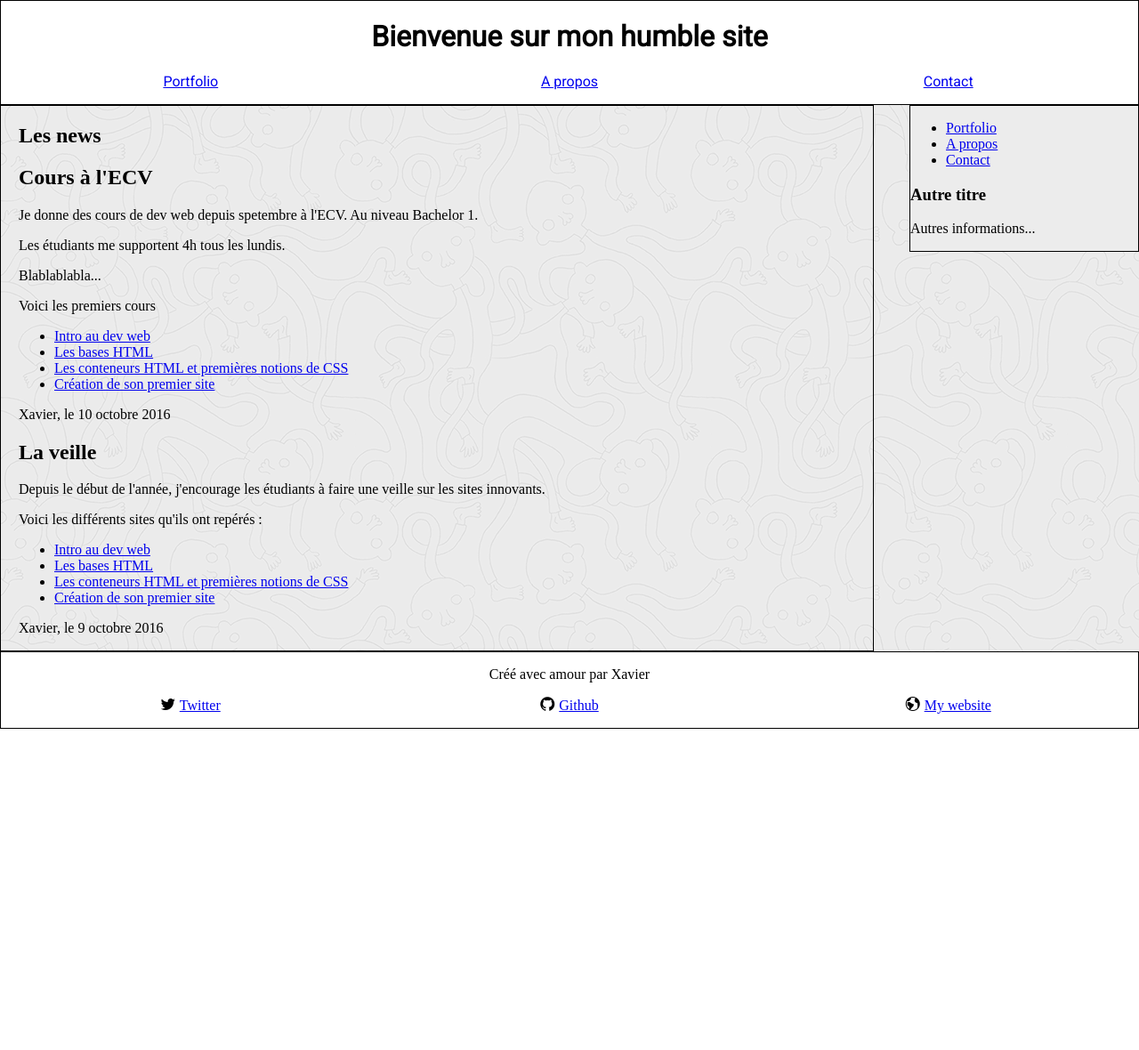
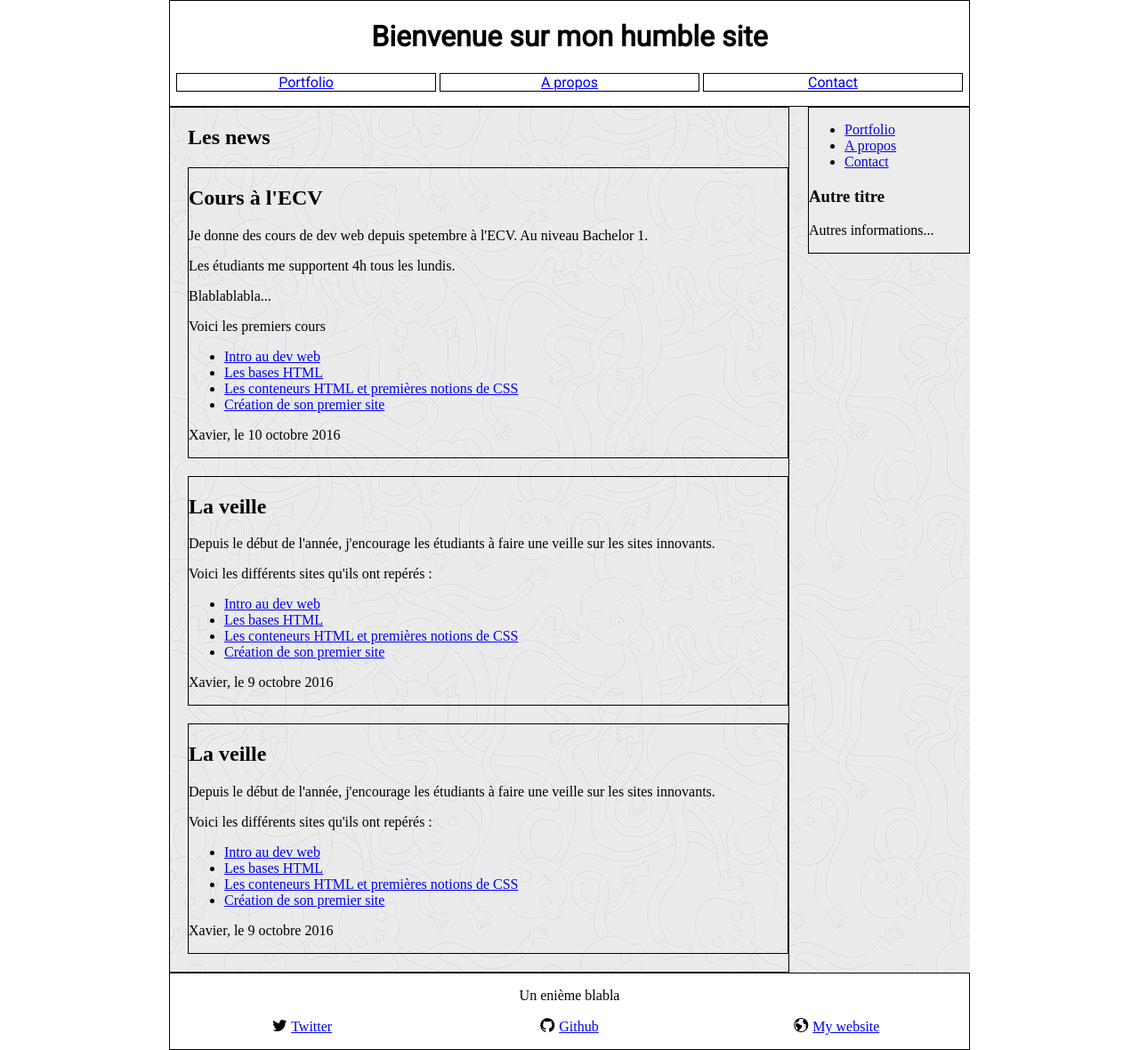
Before and after one commit to xseignard/test, a plain HTML site: page index.html in a window 1280 px wide. Shown: the whole page at 89% size. Before the commit the page ends 819 px from the top, so only its background shows below. Drawn offline with Linux system fonts and the light colour scheme.

Commit message:
Updated styles

```diff
--- a/css/style.css
+++ b/css/style.css
@@ -4,8 +4,15 @@
 }
 body {
 	margin: 0;
+}
+#wrapper {
+	width: 900px;
+	margin: auto;
 	background: url(../images/ignasi_pattern_s.png);
 }
+/* -----------------------------------------------
+header
+----------------------------------------------- */
 .header {
 	background-color: white;
 	text-align: center;
@@ -16,17 +23,23 @@ body {
 }
 .header-nav-item {
 	display: inline-block;
-	width: 33%;
+	width: 290px;
 }
-#wrapper {
-
-}
+/* -----------------------------------------------
+contenu
+----------------------------------------------- */
 .content {
 	display: inline-block;
 	vertical-align: top;
 	width: 75%;
 	padding-left: 20px;
 }
+.content > article {
+	margin: 20px 0;
+}
+/* -----------------------------------------------
+side bar
+----------------------------------------------- */
 .sidebar {
 	display: inline-block;
 	vertical-align: top;
@@ -34,6 +47,9 @@ body {
 	float: right;
 	background: #ececec;
 }
+/* -----------------------------------------------
+footer
+----------------------------------------------- */
 .footer {
 	background-color: white;
 	text-align: center;
--- a/index.html
+++ b/index.html
@@ -7,25 +7,26 @@
 		<link rel="stylesheet" href="css/style.css">
 	</head>
 	<body>
+		<div id="wrapper">
 			<!-- header -->
 			<header class="header aide-visuelle">
 				<h1>Bienvenue sur mon humble site</h1>
 				<nav>
 					<ul class="header-nav-list">
-					<li class="header-nav-item"><a href="#">Portfolio</a></li>
-					<li class="header-nav-item"><a href="#">A propos</a></li>
-					<li class="header-nav-item"><a href="#">Contact</a></li>
+						<li class="header-nav-item aide-visuelle"><a href="#">Portfolio</a></li>
+						<li class="header-nav-item aide-visuelle"><a href="#">A propos</a></li>
+						<li class="header-nav-item aide-visuelle"><a href="#">Contact</a></li>
 					</ul>
 				</nav>
 			</header>
 
-		<div id="wrapper">
+			<div>
 				<!-- contenu principal -->
 				<section class="content aide-visuelle">
 					<header>
 						<h2>Les news</h2>
 					</header>
-				<article>
+					<article class="aide-visuelle">
 						<header>
 							<h2>Cours à l'ECV</h2>
 						</header>
@@ -49,7 +50,7 @@
 						</footer>
 					</article>
 
-				<article>
+					<article class="aide-visuelle">
 						<header>
 							<h2>La veille</h2>
 						</header>
@@ -67,6 +68,26 @@
 							<p>Xavier, le 9 octobre 2016</p>
 						</footer>
 					</article>
+
+					<article  class="aide-visuelle">
+						<header>
+							<h2>La veille</h2>
+						</header>
+
+						<p>Depuis le début de l'année, j'encourage les étudiants à faire une veille sur les sites innovants.</p>
+						<p>Voici les différents sites qu'ils ont repérés :</p>
+						<ul>
+							<li><a href="https://xseignard.github.io/ecv-1">Intro au dev web</a></li>
+							<li><a href="https://xseignard.github.io/ecv-2">Les bases HTML</a></li>
+							<li><a href="https://xseignard.github.io/ecv-3">Les conteneurs HTML et premières notions de CSS</a></li>
+							<li><a href="https://xseignard.github.io/ecv-4">Création de son premier site</a></li>
+						</ul>
+
+						<footer>
+							<p>Xavier, le 9 octobre 2016</p>
+						</footer>
+					</article>
+
 				</section>
 
 				<!-- sidebar -->
@@ -87,7 +108,7 @@
 
 			<!-- footer -->
 			<footer class="footer aide-visuelle">
-			<p>Créé avec amour par Xavier</p>
+				<p>Un enième blabla</p>
 				<nav>
 					<ul class="footer-nav-list">
 						<li class="footer-nav-item"><span class="twitter"></span><a href="https://twitter.com/xavier_seignard">Twitter</a></li>
@@ -96,5 +117,6 @@
 					</ul>
 				</nav>
 			</footer>
+		</div>
 	</body>
 </html>
```
Lines whose indentation alone changed are shown as unchanged.
